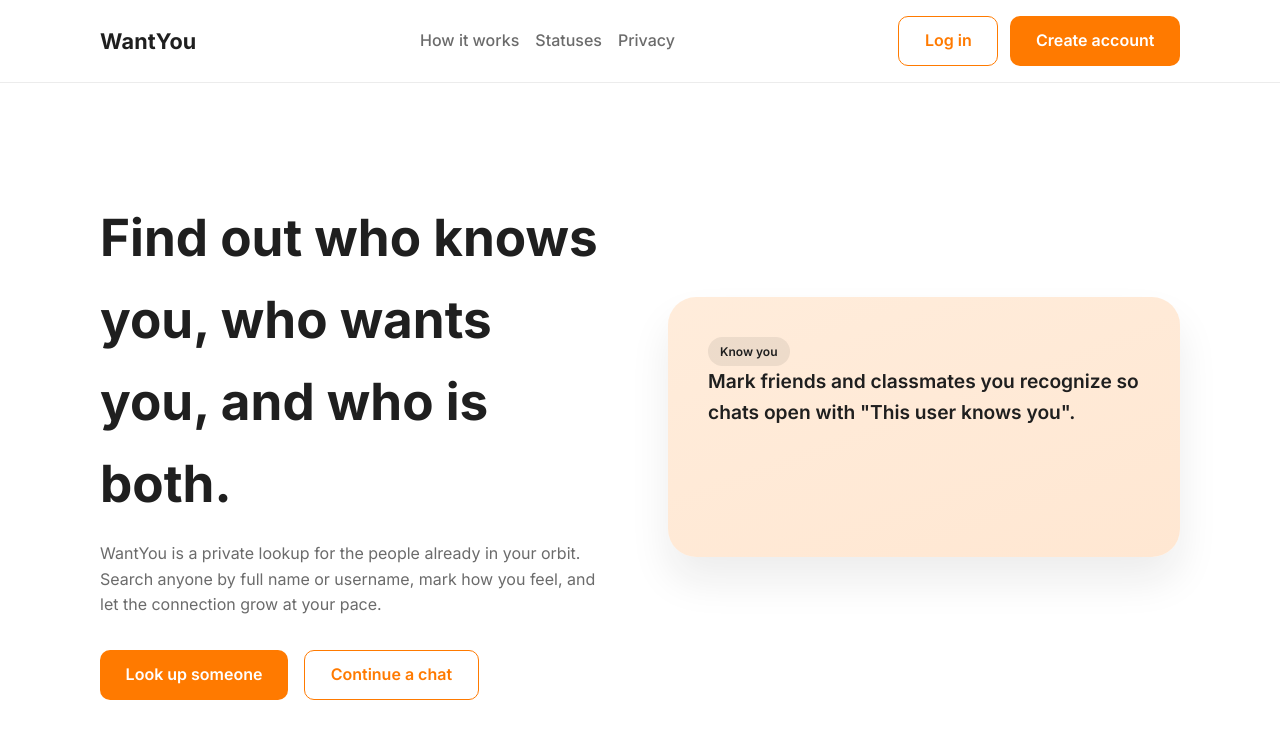
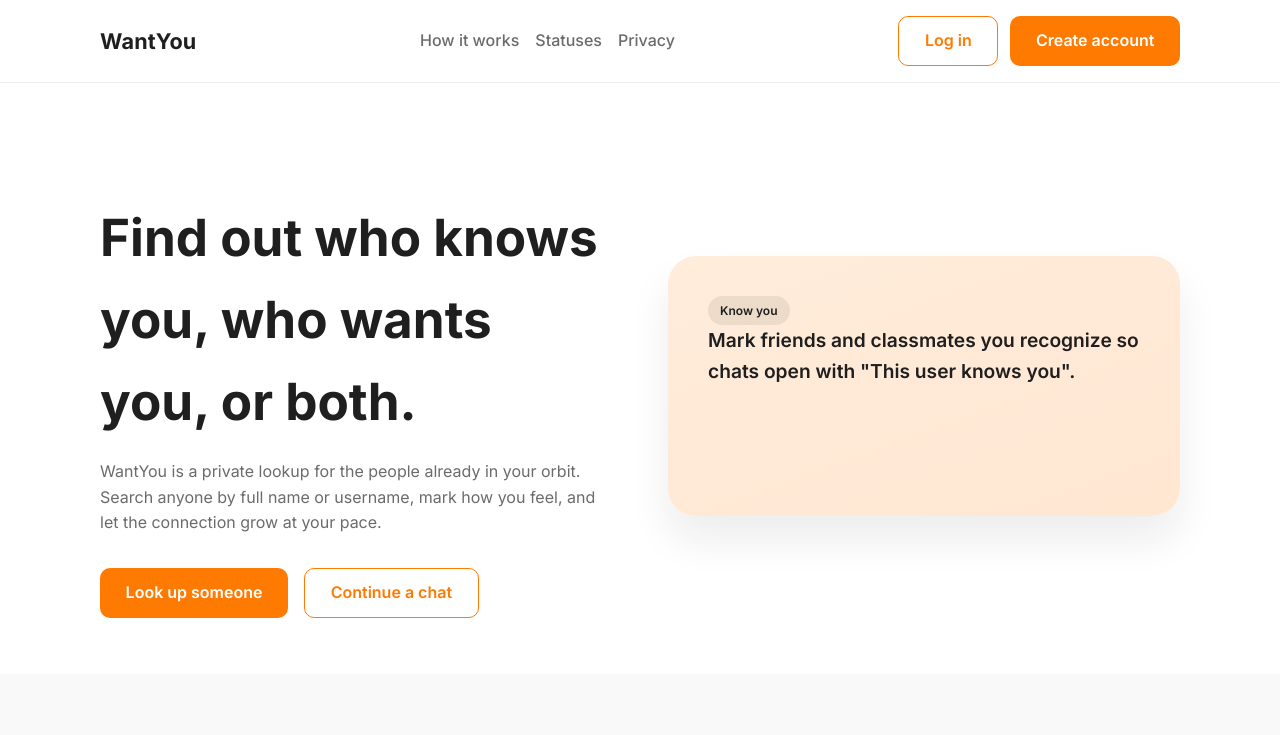
Before and after one commit to tairerullcnoreply/WantYou, a website: page index.html in a window 1280 px wide. Shown: the top 735 px of the page. Drawn offline with Linux system fonts and the light colour scheme.

Commit message:
Update index.html

```diff
--- a/index.html
+++ b/index.html
@@ -32,7 +32,7 @@
       <section class="hero hero--landing">
         <div class="container hero__grid hero__grid--landing">
           <div class="hero__copy">
-            <h1>Find out who knows you, who wants you, and who is both.</h1>
+            <h1>Find out who knows you, who wants you, or both.</h1>
             <p>
               WantYou is a private lookup for the people already in your orbit.
               Search anyone by full name or username, mark how you feel, and let
```
